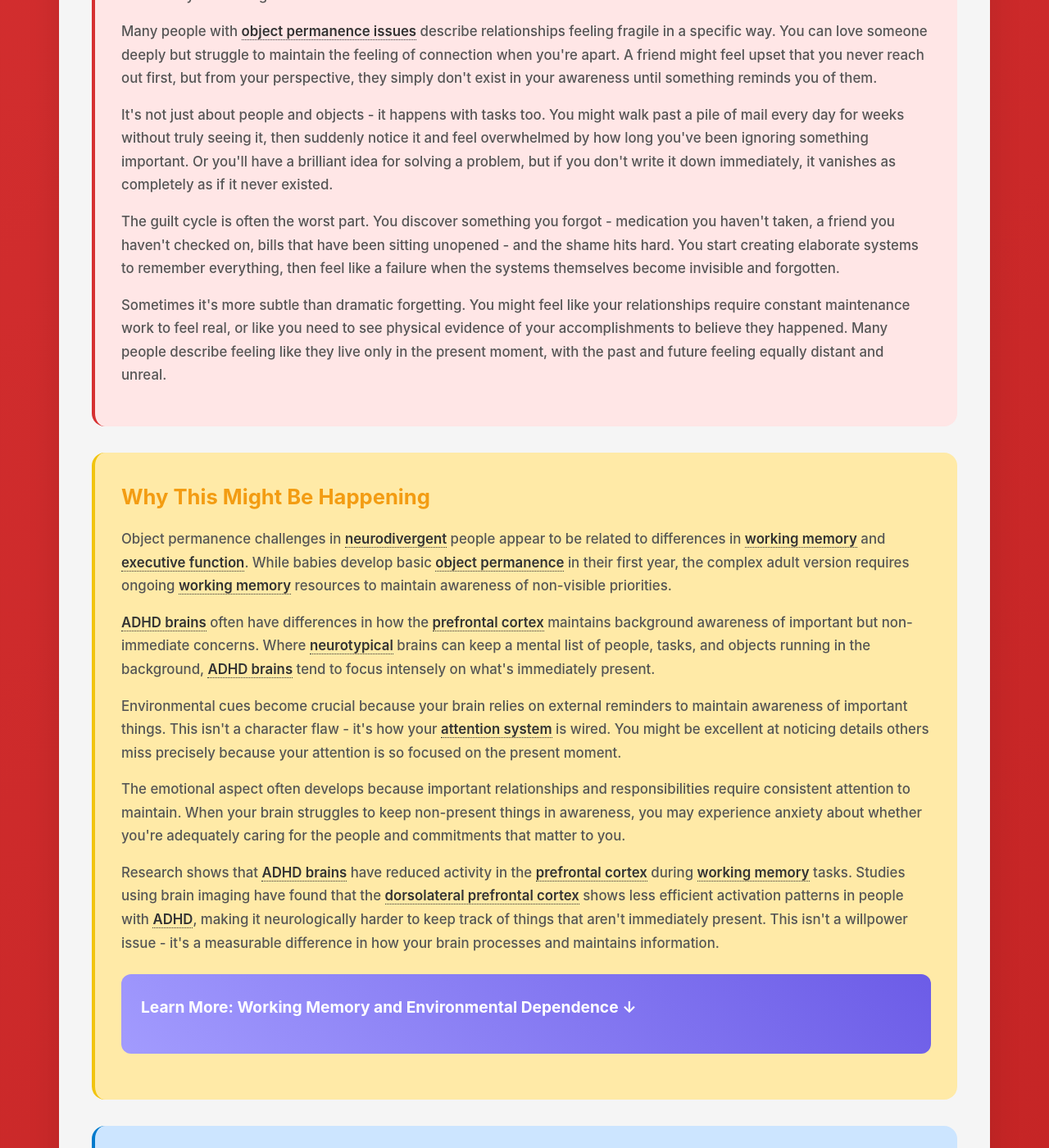
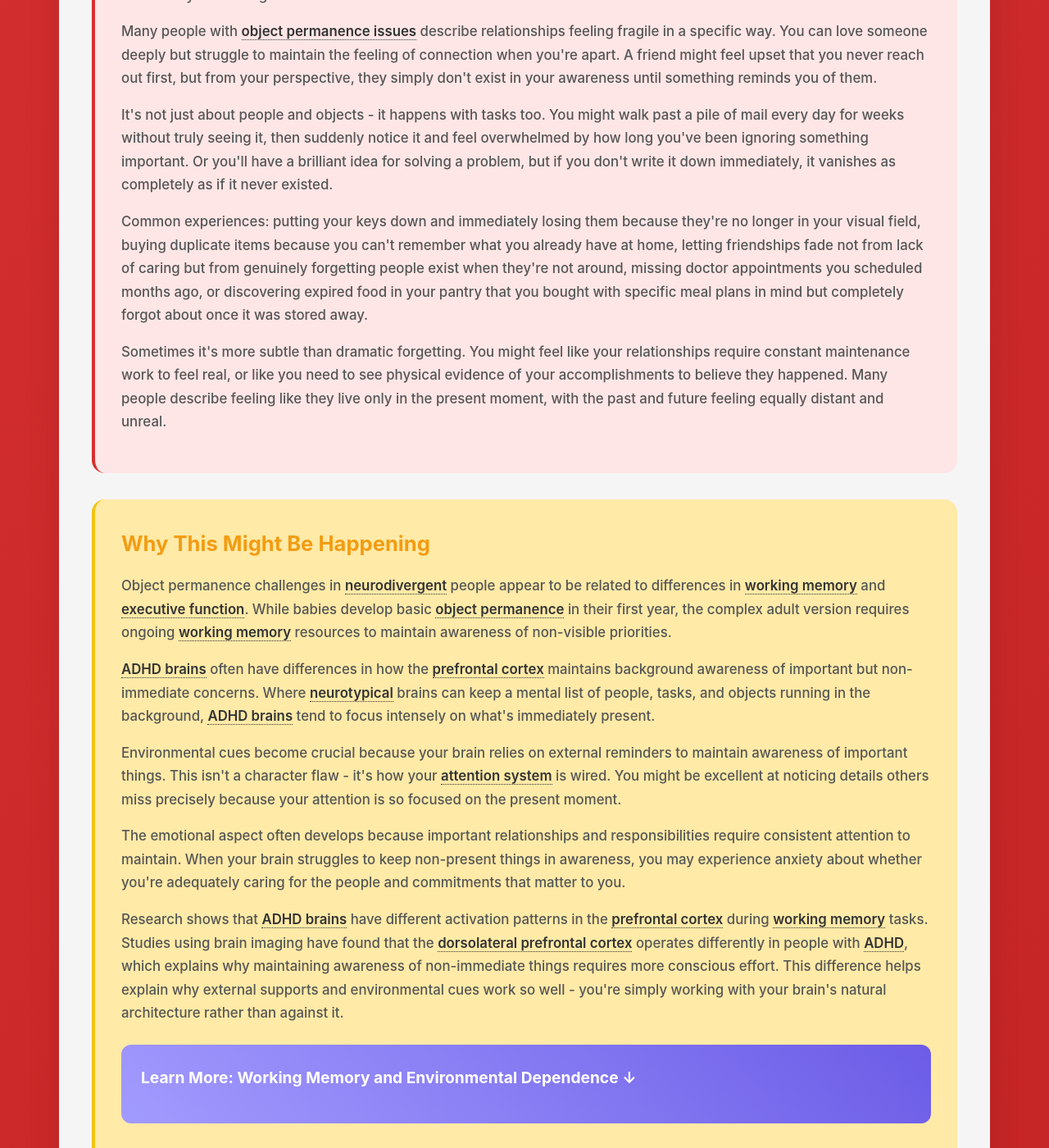
Before and after one commit to neurodivergent-survival-guide/neurodivergent-survival-guide, a Jekyll site: the page built from struggles/object-permanence-issues.html, in a window 1280 px wide and 1400 px high, scrolled down 955 px. Shown: the whole window at 82% size. Built offline with Jekyll 4.4.1, drawn with Linux system fonts in a browser that asks for light colours.

Commit message:
Update object-permanence-issues.html

```diff
--- a/struggles/object-permanence-issues.html
+++ b/struggles/object-permanence-issues.html
@@ -31,7 +31,7 @@ search_terms: ["forget people exist", "out of sight", "lose everything", "forgot
 
         <p>It's not just about people and objects - it happens with tasks too. You might walk past a pile of mail every day for weeks without truly seeing it, then suddenly notice it and feel overwhelmed by how long you've been ignoring something important. Or you'll have a brilliant idea for solving a problem, but if you don't write it down immediately, it vanishes as completely as if it never existed.</p>
 
-        <p>The guilt cycle is often the worst part. You discover something you forgot - medication you haven't taken, a friend you haven't checked on, bills that have been sitting unopened - and the shame hits hard. You start creating elaborate systems to remember everything, then feel like a failure when the systems themselves become invisible and forgotten.</p>
+        <p>Common experiences: putting your keys down and immediately losing them because they're no longer in your visual field, buying duplicate items because you can't remember what you already have at home, letting friendships fade not from lack of caring but from genuinely forgetting people exist when they're not around, missing doctor appointments you scheduled months ago, or discovering expired food in your pantry that you bought with specific meal plans in mind but completely forgot about once it was stored away.</p>
 
         <p>Sometimes it's more subtle than dramatic forgetting. You might feel like your relationships require constant maintenance work to feel real, or like you need to see physical evidence of your accomplishments to believe they happened. Many people describe feeling like they live only in the present moment, with the past and future feeling equally distant and unreal.</p>
     </div>
@@ -46,7 +46,7 @@ search_terms: ["forget people exist", "out of sight", "lose everything", "forgot
 
         <p>The emotional aspect often develops because important relationships and responsibilities require consistent attention to maintain. When your brain struggles to keep non-present things in awareness, you may experience anxiety about whether you're adequately caring for the people and commitments that matter to you.</p>
 
-        <p>Research shows that <a class="jargon">ADHD brains<span class="tooltip">Brains with Attention Deficit Hyperactivity Disorder, which process attention and executive functions differently</span></a> have reduced activity in the <a class="jargon">prefrontal cortex<span class="tooltip">Brain area responsible for executive functions including planning, decision-making, and maintaining awareness</span></a> during <a class="jargon">working memory<span class="tooltip">The brain's ability to hold and manipulate information in your immediate awareness</span></a> tasks. Studies using brain imaging have found that the <a class="jargon">dorsolateral prefrontal cortex<span class="tooltip">Specific brain region crucial for working memory and maintaining awareness of non-immediate information</span></a> shows less efficient activation patterns in people with <a class="jargon">ADHD<span class="tooltip">Attention Deficit Hyperactivity Disorder - a neurodevelopmental condition affecting attention, impulse control, and activity levels</span></a>, making it neurologically harder to keep track of things that aren't immediately present. This isn't a willpower issue - it's a measurable difference in how your brain processes and maintains information.</p>
+        <p>Research shows that <a class="jargon">ADHD brains<span class="tooltip">Brains with Attention Deficit Hyperactivity Disorder, which process attention and executive functions differently</span></a> have different activation patterns in the <a class="jargon">prefrontal cortex<span class="tooltip">Brain area responsible for executive functions including planning, decision-making, and maintaining awareness</span></a> during <a class="jargon">working memory<span class="tooltip">The brain's ability to hold and manipulate information in your immediate awareness</span></a> tasks. Studies using brain imaging have found that the <a class="jargon">dorsolateral prefrontal cortex<span class="tooltip">Specific brain region crucial for working memory and maintaining awareness of non-immediate information</span></a> operates differently in people with <a class="jargon">ADHD<span class="tooltip">Attention Deficit Hyperactivity Disorder - a neurodevelopmental condition affecting attention, impulse control, and activity levels</span></a>, which explains why maintaining awareness of non-immediate things requires more conscious effort. This difference helps explain why external supports and environmental cues work so well - you're simply working with your brain's natural architecture rather than against it.</p>
 
         <div class="learn-more" onclick="toggleLearnMore(this)">
             <h3>Learn More: Working Memory and Environmental Dependence ↓</h3>
```
